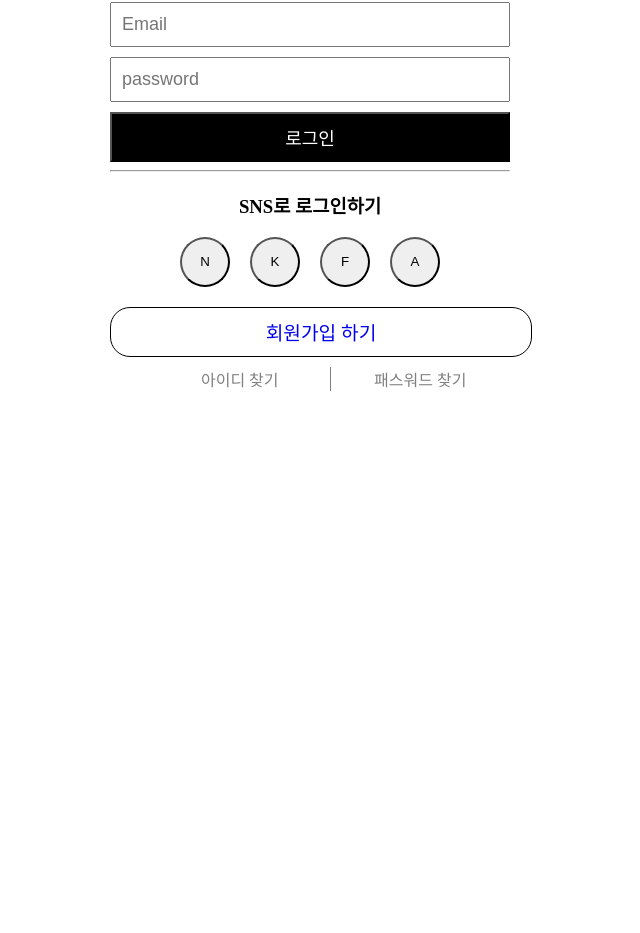
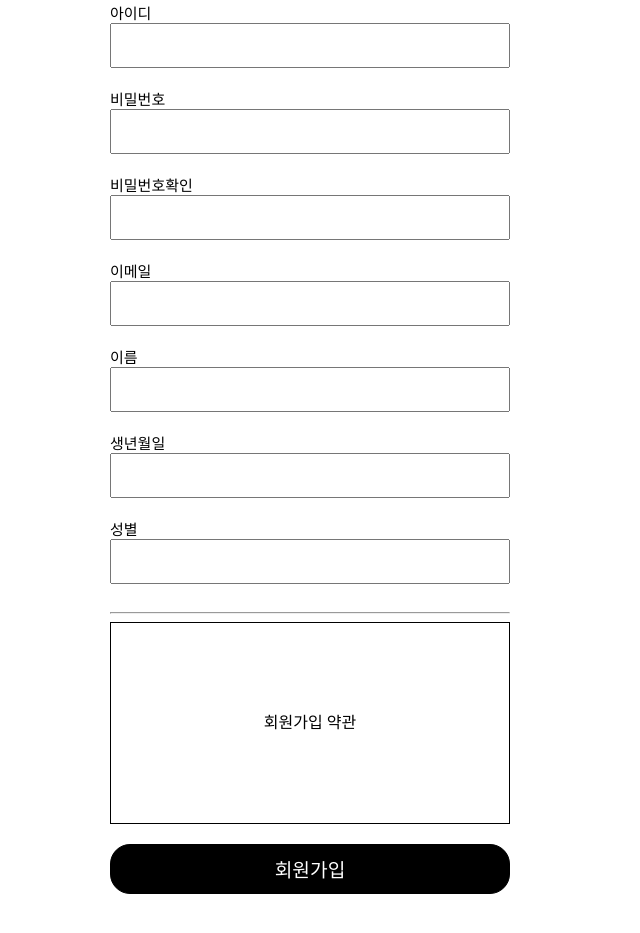
Before and after one commit to LeeHwiGyoung/concert, a React (Create React App) app in the folder concert/: page /join in a window 1280 px wide. Shown: the part 165-1098 px from the top of the page, without its empty margins (330-970 px from the left). Before the commit the page ends 800 px from the top, so only its background shows below. Built offline with nearby package versions, Linux system fonts and the light colour scheme.

Commit message:
회원가입 UI 및 Router 설정

```diff
--- a/concert/package.json
+++ b/concert/package.json
@@ -11,6 +11,7 @@
     "@testing-library/user-event": "^13.5.0",
     "react": "^18.2.0",
     "react-dom": "^18.2.0",
+    "react-router-dom": "^6.6.1",
     "react-scripts": "5.0.1",
     "web-vitals": "^2.1.4"
   },
--- a/concert/src/App.js
+++ b/concert/src/App.js
@@ -1,8 +1,16 @@
+import { BrowserRouter as Router, Routes, Route } from "react-router-dom";
+import Home from './Home'
+import Login from './Login'
+import Join  from "./Join";
 function App() {
   return (
-    <div>
-
-    </div>
+    <Router>
+      <Routes>
+        <Route path="/" element = {<Home />}/>
+        <Route path="login" element = {<Login />} />
+        <Route path = "join" element = {<Join />} />
+      </Routes>
+    </Router>
   );
 }
 
--- a/concert/src/Header.js
+++ b/concert/src/Header.js
@@ -4,8 +4,8 @@ function Header() {
     return (
         <div className="header">
           <ul>
-            <li><h5>로그인</h5></li>
-            <li><h5>마이페이지</h5></li>
+            <li><a href = "login">로그인</a></li>
+            <li><a href = "join">마이페이지</a></li>
           </ul>
         </div>
     );
--- /dev/null
+++ b/concert/src/Join.js
@@ -0,0 +1,45 @@
+import './css/Join.css'
+function Join() {
+    return (
+        <div className="joinWrap">
+          <h1> 회원가입</h1>
+          <form id  = "joinForm">
+            <div className = "joinInput">
+                <label for = "idInput">아이디</label>
+                <input type = "text" id = "idInput"></input>
+            </div>
+            <div className = "joinInput">
+                <label for = "passwordInput">비밀번호</label>
+                <input type = "password" id = "passwordInput"></input>
+            </div>
+            <div className = "joinInput">
+                <label for = "passwordCheckInput">비밀번호확인</label>
+                <input type = "password" id = "passwordCheckInput"></input>
+            </div>
+            <div className = "joinInput">
+                <label for = "emailInput">이메일</label>
+                <input type = "email" id = "emailInput"></input>
+            </div>
+            <div className = "joinInput">
+                <label for = "nameInput">이름</label>
+                <input type = "text" id = "nameInput"></input>
+            </div>
+            <div className = "joinInput">
+                <label for = "birthInput">생년월일</label>
+                <input type = "text" id = "birthInput"></input>
+            </div>
+            <div className = "joinInput">
+                <label for = "genderInput">성별</label>
+                <input type = "text" id = "genderInput"></input>
+            </div>
+            <hr/>
+            <div className='terms'>
+                회원가입 약관
+            </div>
+                <button type = "submit" className = "join" >회원가입</button>
+          </form>
+        </div>
+    );
+  }
+
+  export default Join;
--- a/concert/src/Login.js
+++ b/concert/src/Login.js
@@ -60,7 +60,7 @@ function Login() {
                 <button type = "button" id ="apple">A</button>
             </div>
             <div id = "signUp">
-                <a id ="join" href = "/">회원가입 하기</a>
+                <a id="join" href = "/join">회원가입 하기</a>
             </div>
             <div id = "find">
                 <ul>
--- a/concert/src/css/Header.css
+++ b/concert/src/css/Header.css
@@ -8,3 +8,12 @@
 .header > ul > li {
     margin : 0px 20px 0px 20px
 }
+
+.header > ul > li > a {
+    text-decoration: none;
+    color : black;
+}
+
+.header > ul > li > a  :visited {
+    color : black;
+}
--- a/concert/src/css/Home.css
+++ b/concert/src/css/Home.css
@@ -1,3 +1,3 @@
-h1 {
+#wrap > h1 {
     text-align: center;
 }
--- /dev/null
+++ b/concert/src/css/Join.css
@@ -0,0 +1,47 @@
+.joinWrap {
+    max-width : 400px;
+    text-align: center;
+    margin : 100px auto;
+}
+.terms {
+    height : 300px;
+    border : 1px solid black;
+}
+.joinInput  {
+    text-align: left;
+}
+.joinInput > label {
+    font-size : 15px;
+}
+.joinInput > input {
+    width : 100%;
+    font-size: 18px;
+    padding : 10px;
+    box-sizing: border-box;
+    margin-bottom: 20px;
+}
+.terms {
+    margin-bottom: 20px;
+    text-align: center;
+    line-height: 200px;
+}
+.join {
+    width: 100%;
+    display: inline-block;
+    border : 1px solid black;
+    border-radius: 20px;
+    font-size: 1.2rem;
+    padding : 10px;
+    text-decoration: none;
+    color : white;
+    background-color: black;
+}
+
+.join:visited{
+    color : white;
+}
+
+.terms{
+    border: 1px black solid;
+    height : 200px;
+}
--- a/concert/src/css/Login.css
+++ b/concert/src/css/Login.css
@@ -1,6 +1,7 @@
 #loginWrap {
     max-width: 400px;
     margin : 100px auto;
+    text-align: center;
 }
 
 #loginForm {
@@ -43,7 +44,6 @@
     margin-top: 20px;
     text-align: center;
 }
-
 #join {
     width: 100%;
     display: inline-block;
@@ -61,7 +61,9 @@
     margin-top: 10px;
     margin-left: auto;
     margin-right: auto;
-
+    list-style: none;
+    display: flex;
+    flex-direction: row;
 }
 #find > ul > li{
     width : 50%;
--- a/concert/src/index.js
+++ b/concert/src/index.js
@@ -1,14 +1,13 @@
 //import { Calendar } from '@fullcalendar/core';
 import React from 'react';
 import ReactDOM from 'react-dom/client';
-//import App from './App';
-import Login from './Login'
-import Home from './Home';
+import App from './App';
+
 
 
 const root = ReactDOM.createRoot(document.getElementById('root'));
 root.render(
   <React.StrictMode>
-    <Login />
+    <App />
   </React.StrictMode>
 );
```
Also changed, not shown: 1 other file (tests, documents, lock files or other folders).
